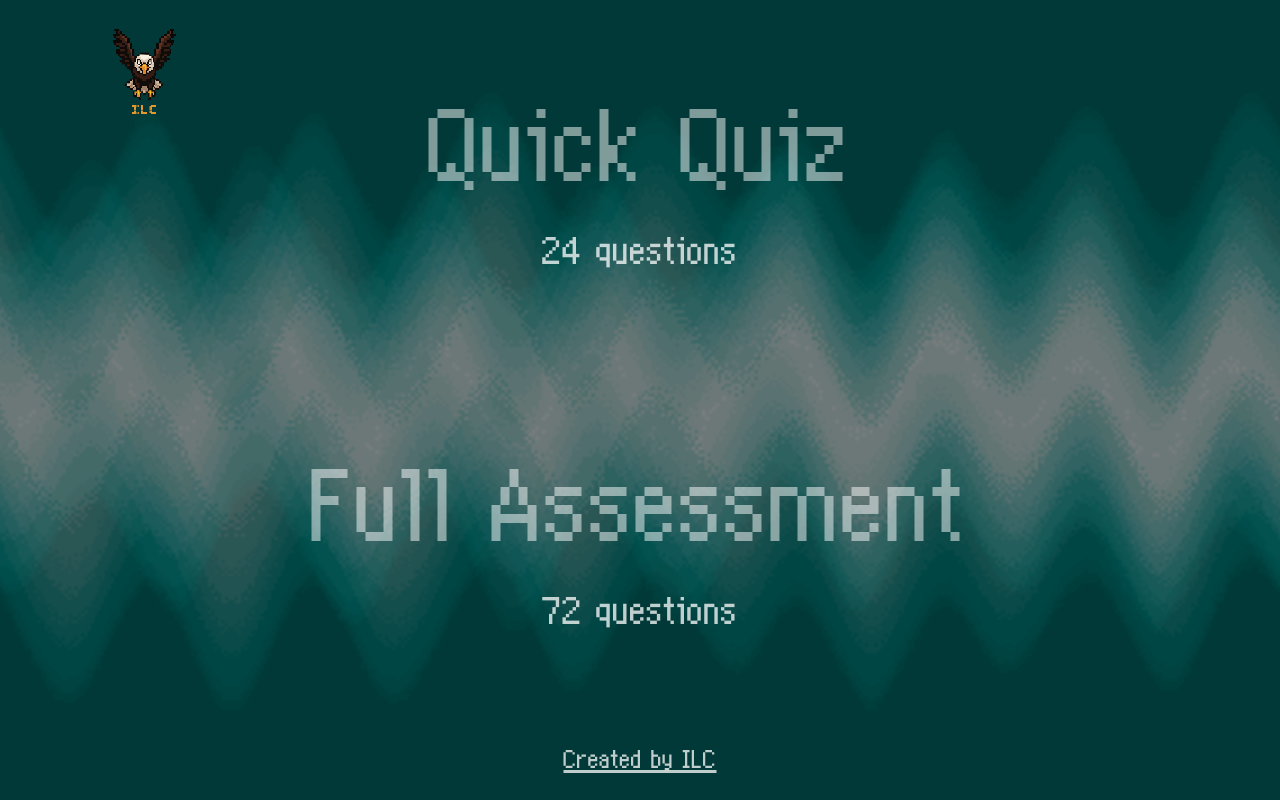
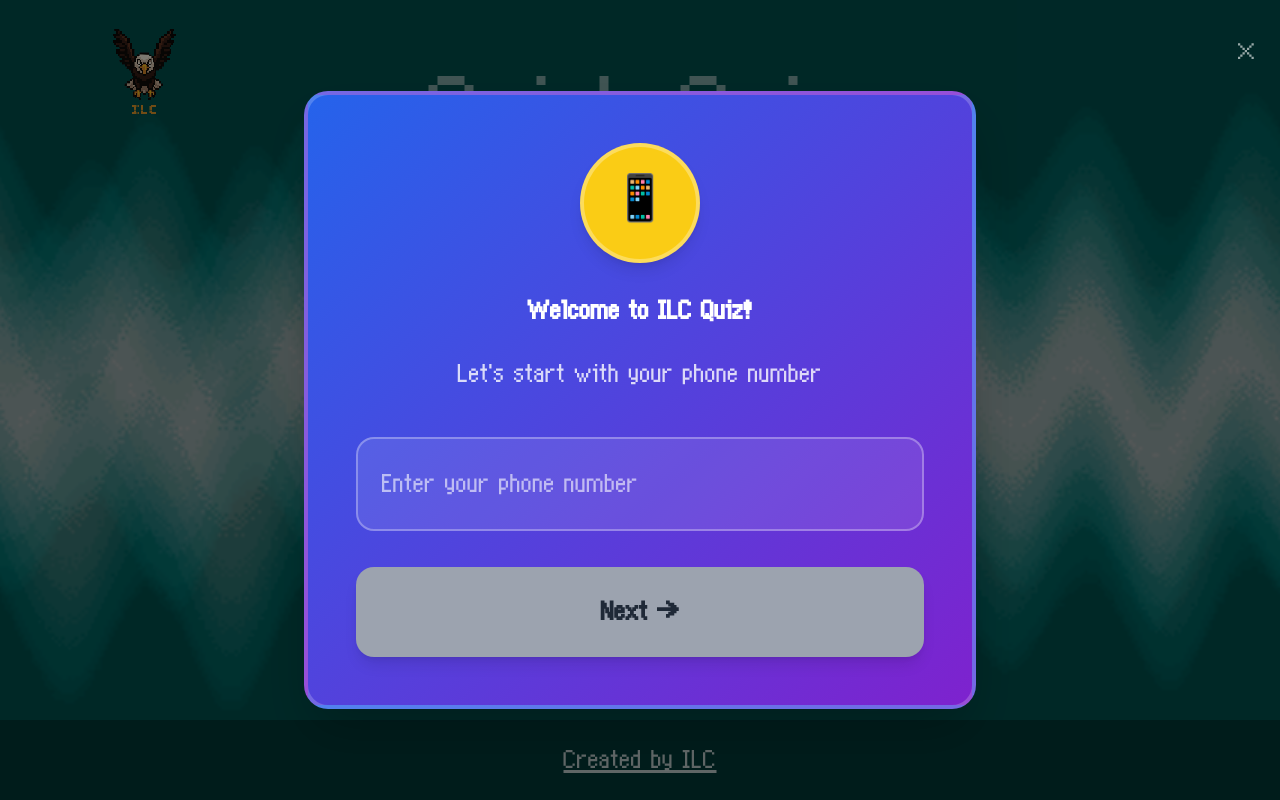
Before and after one commit to nitinsxngh/ilc-quiz, a Svelte app: page / in a window 1280 px wide. Built offline with nearby package versions, Linux system fonts and the light colour scheme.

Commit message:
Add themed user info popup: 3-step collection (phone, name, status) with cartoon style matching app theme

```diff
--- a/src/App.svelte
+++ b/src/App.svelte
@@ -1,5 +1,6 @@
 <script>
   import QuestionSystem from "./lib/QuestionSystem.svelte";
+  import UserInfoPopup from "./lib/UserInfoPopup.svelte";
   import { store, loadData } from "./assets/store.js";
   import { onMount } from "svelte";
   import { fade } from "svelte/transition";
@@ -13,6 +14,8 @@
   let canStart = false;
   let finishedTransition = false;
   let isSpanish = getLanguage() === "es";
+  let showUserInfoPopup = true;
+  let userInfo = null;
 
   onMount(() => {
     musicBg.volume = 0.1;
@@ -64,6 +67,16 @@
       <img src="/ilc-logo.png" alt="ILC Logo" class="w-16 h-16 rendering-pixelated" />
     </div>
 
+    <!-- User Info Popup -->
+    <UserInfoPopup
+      isOpen={showUserInfoPopup}
+      on:userInfoComplete={(event) => {
+        userInfo = event.detail;
+        showUserInfoPopup = false;
+        canStart = true;
+      }}
+    />
+
     <section>
       {#if canStart}
         {#if finishedTransition}
@@ -85,31 +98,41 @@
             finishedTransition = true;
           }}">
           <div
-            class="flex flex-col select-none justify-center items-center text-center h-[45vh] w-screen bg-black/50 hover:bg-black/60 transition-all duration-300 z-10"
+            class="flex flex-col select-none justify-center items-center text-center h-[45vh] w-screen transition-all duration-300 z-10 {userInfo ? 'bg-black/50 hover:bg-black/60 cursor-pointer' : 'bg-black/30 cursor-not-allowed'}"
             on:click="{() => {
-              canStart = true;
+              if (userInfo) {
+                canStart = true;
+              }
             }}"
             on:keydown>
-            <h1 class="text-4xl lg:text-8xl text-white animate-pulse">
+            <h1 class="text-4xl lg:text-8xl text-white {userInfo ? 'animate-pulse' : 'opacity-50'}">
               {data.strings["NormalMode"]}
             </h1>
-            <h1 class="text-2xl lg:text-4xl text-white/75">
+            <h1 class="text-2xl lg:text-4xl text-white/75 {userInfo ? '' : 'opacity-50'}">
               {data.strings["10"]}
             </h1>
+            {#if !userInfo}
+              <p class="text-white/60 text-lg mt-4">Complete user info first</p>
+            {/if}
           </div>
           <div
-            class="flex flex-col select-none justify-center items-center text-center h-[45vh] w-screen bg-black/50 hover:bg-black/60 transition-all duration-300 z-10"
+            class="flex flex-col select-none justify-center items-center text-center h-[45vh] w-screen transition-all duration-300 z-10 {userInfo ? 'bg-black/50 hover:bg-black/60 cursor-pointer' : 'bg-black/30 cursor-not-allowed'}"
             on:click="{() => {
-              canStart = true;
-              $store.numQuestions = -1;
+              if (userInfo) {
+                canStart = true;
+                $store.numQuestions = -1;
+              }
             }}"
             on:keydown>
-            <h1 class="text-4xl lg:text-8xl text-white animate-pulse">
+            <h1 class="text-4xl lg:text-8xl text-white {userInfo ? 'animate-pulse' : 'opacity-50'}">
               {data.strings["FullMode"]}
             </h1>
-            <h1 class="text-2xl lg:text-4xl text-white/75">
+            <h1 class="text-2xl lg:text-4xl text-white/75 {userInfo ? '' : 'opacity-50'}">
               {data.strings["63"]}
             </h1>
+            {#if !userInfo}
+              <p class="text-white/60 text-lg mt-4">Complete user info first</p>
+            {/if}
           </div>
           <div
             class="flex flex-col select-none justify-center items-center text-center h-[10vh] w-screen bg-black/50 hover:bg-black/60 transition-all duration-300 z-10"
@@ -120,6 +143,9 @@
             <p class="text-sm lg:text-2xl text-white/75 underline">
               {data.strings["Credits"]}
             </p>
+            {#if userInfo}
+              <p class="text-xs text-white/60 mt-1">Welcome, {userInfo.name}!</p>
+            {/if}
           </div>
         </div>
       {/if}
--- /dev/null
+++ b/src/lib/UserInfoPopup.svelte
@@ -0,0 +1,189 @@
+<script>
+  import { createEventDispatcher } from 'svelte';
+  import { fade, fly } from 'svelte/transition';
+
+  const dispatch = createEventDispatcher();
+
+  export let isOpen = false;
+
+  let currentStep = 1;
+  let phoneNumber = '';
+  let userName = '';
+  let currentStatus = '';
+
+  const statusOptions = [
+    'High School Student',
+    'College Student',
+    'Professional'
+  ];
+
+  function handlePhoneSubmit() {
+    if (phoneNumber.trim()) {
+      currentStep = 2;
+    }
+  }
+
+  function handleNameSubmit() {
+    if (userName.trim()) {
+      currentStep = 3;
+    }
+  }
+
+  function handleStatusSubmit() {
+    if (currentStatus) {
+      // Send all collected data
+      dispatch('userInfoComplete', {
+        phone: phoneNumber,
+        name: userName,
+        status: currentStatus
+      });
+      closePopup();
+    }
+  }
+
+  function closePopup() {
+    isOpen = false;
+    currentStep = 1;
+    phoneNumber = '';
+    userName = '';
+    currentStatus = '';
+  }
+
+  function handleKeydown(event, nextStep) {
+    if (event.key === 'Enter') {
+      if (nextStep === 2) handlePhoneSubmit();
+      else if (nextStep === 3) handleNameSubmit();
+      else if (nextStep === 4) handleStatusSubmit();
+    }
+  }
+</script>
+
+{#if isOpen}
+  <div class="fixed inset-0 bg-black/50 z-50 flex items-center justify-center p-4" transition:fade>
+    <div class="bg-gradient-to-br from-blue-600 to-purple-700 rounded-2xl p-8 max-w-md w-full shadow-2xl border-4 border-white/20" transition:fly={{ y: 50, duration: 300 }}>
+
+      <!-- Step 1: Phone Number -->
+      {#if currentStep === 1}
+        <div class="text-center">
+          <div class="mb-6">
+            <div class="w-20 h-20 bg-yellow-400 rounded-full mx-auto mb-4 flex items-center justify-center border-4 border-white/30 shadow-lg">
+              <span class="text-3xl">📱</span>
+            </div>
+            <h2 class="text-2xl font-bold text-white mb-2">Welcome to ILC Quiz!</h2>
+            <p class="text-white/80">Let's start with your phone number</p>
+          </div>
+
+          <div class="mb-6">
+            <input
+              type="tel"
+              bind:value={phoneNumber}
+              placeholder="Enter your phone number"
+              class="w-full px-4 py-3 rounded-xl border-2 border-white/30 bg-white/10 text-white placeholder-white/60 focus:border-yellow-400 focus:outline-none transition-all"
+              on:keydown={(e) => handleKeydown(e, 2)}
+            />
+          </div>
+
+          <button
+            on:click={handlePhoneSubmit}
+            disabled={!phoneNumber.trim()}
+            class="w-full bg-yellow-400 hover:bg-yellow-300 disabled:bg-gray-400 text-gray-800 font-bold py-3 px-6 rounded-xl transition-all transform hover:scale-105 disabled:transform-none shadow-lg">
+            Next →
+          </button>
+        </div>
+      {/if}
+
+      <!-- Step 2: Name -->
+      {#if currentStep === 2}
+        <div class="text-center">
+          <div class="mb-6">
+            <div class="w-20 h-20 bg-green-400 rounded-full mx-auto mb-4 flex items-center justify-center border-4 border-white/30 shadow-lg">
+              <span class="text-3xl">👤</span>
+            </div>
+            <h2 class="text-2xl font-bold text-white mb-2">Great!</h2>
+            <p class="text-white/80">Now tell us your name</p>
+          </div>
+
+          <div class="mb-6">
+            <input
+              type="text"
+              bind:value={userName}
+              placeholder="Enter your name"
+              class="w-full px-4 py-3 rounded-xl border-2 border-white/30 bg-white/10 text-white placeholder-white/60 focus:border-green-400 focus:outline-none transition-all"
+              on:keydown={(e) => handleKeydown(e, 3)}
+            />
+          </div>
+
+          <div class="flex gap-3">
+            <button
+              on:click={() => currentStep = 1}
+              class="flex-1 bg-gray-500 hover:bg-gray-400 text-white font-bold py-3 px-6 rounded-xl transition-all transform hover:scale-105 shadow-lg">
+              ← Back
+            </button>
+            <button
+              on:click={handleNameSubmit}
+              disabled={!userName.trim()}
+              class="flex-1 bg-green-400 hover:bg-green-300 disabled:bg-gray-400 text-gray-800 font-bold py-3 px-6 rounded-xl transition-all transform hover:scale-105 disabled:transform-none shadow-lg">
+              Next →
+            </button>
+          </div>
+        </div>
+      {/if}
+
+      <!-- Step 3: Current Status -->
+      {#if currentStep === 3}
+        <div class="text-center">
+          <div class="mb-6">
+            <div class="w-20 h-20 bg-purple-400 rounded-full mx-auto mb-4 flex items-center justify-center border-4 border-white/30 shadow-lg">
+              <span class="text-3xl">🎓</span>
+            </div>
+            <h2 class="text-2xl font-bold text-white mb-2">Almost Done!</h2>
+            <p class="text-white/80">What's your current status?</p>
+          </div>
+
+          <div class="mb-6 space-y-3">
+            {#each statusOptions as option}
+              <button
+                on:click={() => currentStatus = option}
+                class="w-full p-4 rounded-xl border-2 transition-all transform hover:scale-105 {currentStatus === option ? 'border-purple-400 bg-purple-400/20 text-white' : 'border-white/30 bg-white/10 text-white/80 hover:border-purple-400/50 hover:bg-purple-400/10'}"
+              >
+                {option}
+              </button>
+            {/each}
+          </div>
+
+          <div class="flex gap-3">
+            <button
+              on:click={() => currentStep = 2}
+              class="flex-1 bg-gray-500 hover:bg-gray-400 text-white font-bold py-3 px-6 rounded-xl transition-all transform hover:scale-105 shadow-lg">
+              ← Back
+            </button>
+            <button
+              on:click={handleStatusSubmit}
+              disabled={!currentStatus}
+              class="flex-1 bg-purple-400 hover:bg-purple-300 disabled:bg-gray-400 text-gray-800 font-bold py-3 px-6 rounded-xl transition-all transform hover:scale-105 disabled:transform-none shadow-lg">
+              Start Quiz! 🚀
+            </button>
+          </div>
+        </div>
+      {/if}
+
+      <!-- Close button -->
+      <button
+        on:click={closePopup}
+        class="absolute top-4 right-4 text-white/60 hover:text-white transition-colors"
+      >
+        <span class="text-2xl">×</span>
+      </button>
+    </div>
+  </div>
+{/if}
+
+<style>
+  input::placeholder {
+    color: rgba(255, 255, 255, 0.6);
+  }
+
+  input:focus::placeholder {
+    color: rgba(255, 255, 255, 0.4);
+  }
+</style>
```
